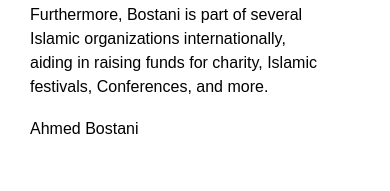
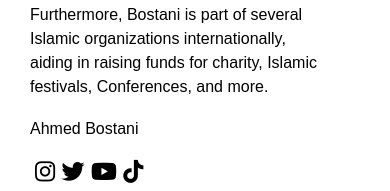
Before and after one commit to asad-khilji/ahmed-bostani, a plain HTML site: page index.html in a window 390 px wide. Shown: the part 1409-1600 px from the top of the page. Drawn offline with Linux system fonts and the light colour scheme.

Commit message:
added social media icons

```diff
--- a/assets/css/style.css
+++ b/assets/css/style.css
@@ -133,6 +133,17 @@ header {
   #about h2 {
     text-align: center;
     margin-top: 25px;
+  }
+
+  .social-media-icons {
+    font-size: 23px;
+    text-align: left;
+    margin-left: -350px;
+  }
+
+  .social-media-icons a {
+    text-decoration: none;
+    color: black;
   }
   /* end about style section */
 
@@ -430,4 +441,10 @@ header {
   #about .col-2 p {
     margin-left: 20px;
   }
+
+  .social-media-icons {
+    font-size: 23px;
+    text-align: left;
+    margin-left: 25px;
+  }
 }
--- a/index.html
+++ b/index.html
@@ -72,6 +72,12 @@
                     <p>Furthermore, Bostani is part of several Islamic organizations internationally, aiding in raising funds for charity, Islamic festivals, Conferences, and more.</p><br>
 
                     <p>Ahmed Bostani</p><br>
+                    <div class="social-media-icons">
+                        <a href="https://www.instagram.com/abostani/?hl=en" target="_blank"><i class="fa-brands fa-instagram"></i></a>
+                        <a href="https://twitter.com/abostani94" target="_blank"><i class="fa-brands fa-twitter"></i></a>
+                        <a href="https://www.youtube.com/@BostanElEman" target="_blank"><i class="fa-brands fa-youtube"></i></a>
+                        <a href="https://www.tiktok.com/@abostani" target="_blank"><i class="fa-brands fa-tiktok"></i></a>
+                    </div>
                 </div>
             </div>
         </section>
@@ -232,5 +238,7 @@
       </section>
       <!-- "reach out" end -->
 
+      <script src="https://kit.fontawesome.com/bce413e63f.js" crossorigin="anonymous"></script>
+
 </body>
 </html>
```
Also changed, not shown: 3 other files.
